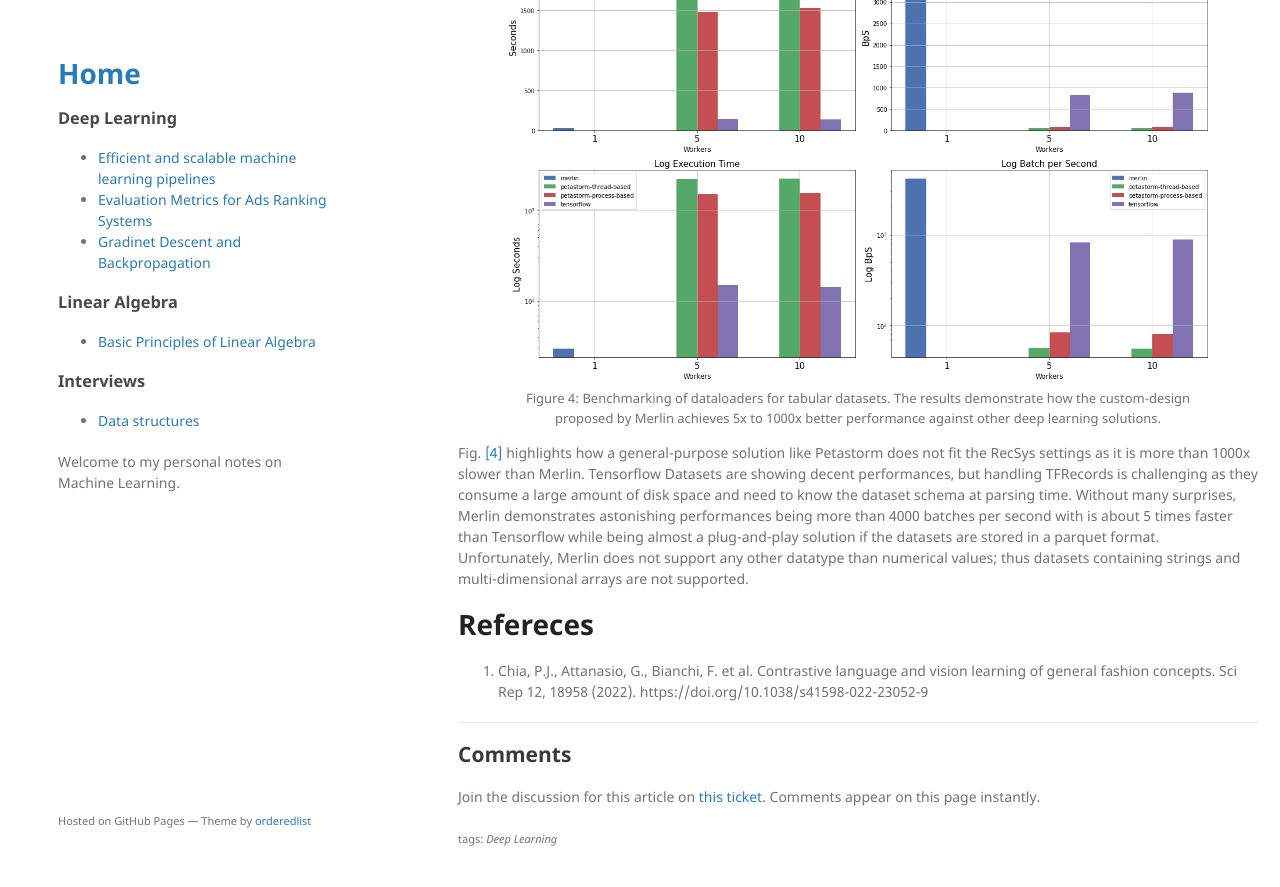
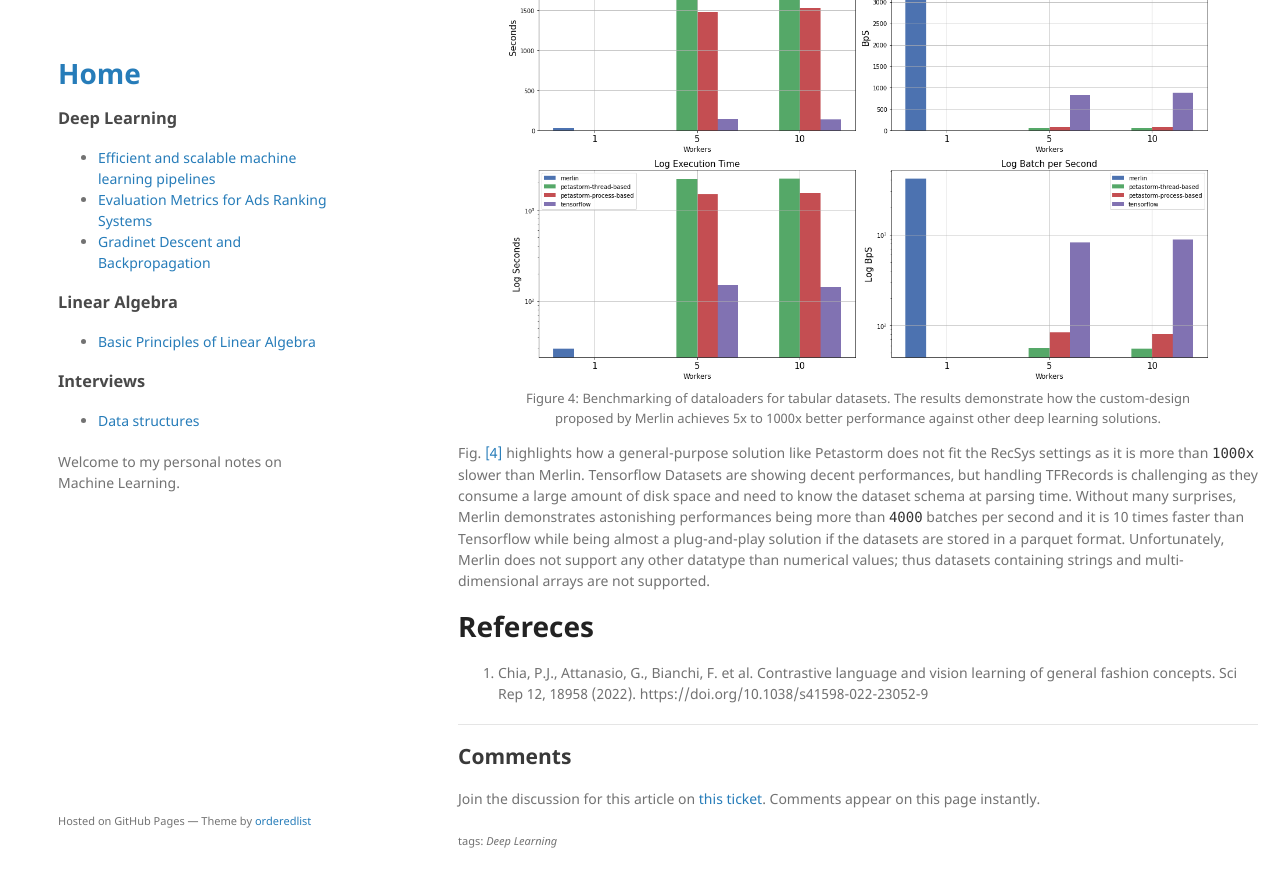
Before and after one commit to andompesta/andompesta.github.io, a Jekyll site: the page built from _posts/2022-11-13-efficent-data-preprocessing.md, in a window 1280 px wide and 900 px high, scrolled down 6353 px. Shown: the top 887 px of the window. Built offline with Jekyll 4.4.1, drawn with Linux system fonts in a browser that asks for light colours.

Commit message:
fix tensorflow wording

```diff
--- a/_posts/2022-11-13-efficent-data-preprocessing.md
+++ b/_posts/2022-11-13-efficent-data-preprocessing.md
@@ -279,9 +279,9 @@ The following setups are used to fine-tune each framework:
     </figure>
 </div>
 
-Fig. [[4]](#fig:dataloader-tabular-bnc) highlights how a general-purpose solution like Petastorm does not fit the RecSys settings as it is more than 1000x slower than Merlin.
+Fig. [[4]](#fig:dataloader-tabular-bnc) highlights how a general-purpose solution like Petastorm does not fit the RecSys settings as it is more than `1000x` slower than Merlin.
 Tensorflow Datasets are showing decent performances, but handling TFRecords is challenging as they consume a large amount of disk space and need to know the dataset schema at parsing time.
-Without many surprises, Merlin demonstrates astonishing performances being more than 4000 batches per second with is about 5 times faster than Tensorflow while being almost a plug-and-play solution if the datasets are stored in a parquet format.
+Without many surprises, Merlin demonstrates astonishing performances being more than `4000` batches per second and it is 10 times faster than  Tensorflow while being almost a plug-and-play solution if the datasets are stored in a parquet format.
 Unfortunately, Merlin does not support any other datatype than numerical values; thus datasets containing strings and multi-dimensional arrays are not supported.
 
 
```
